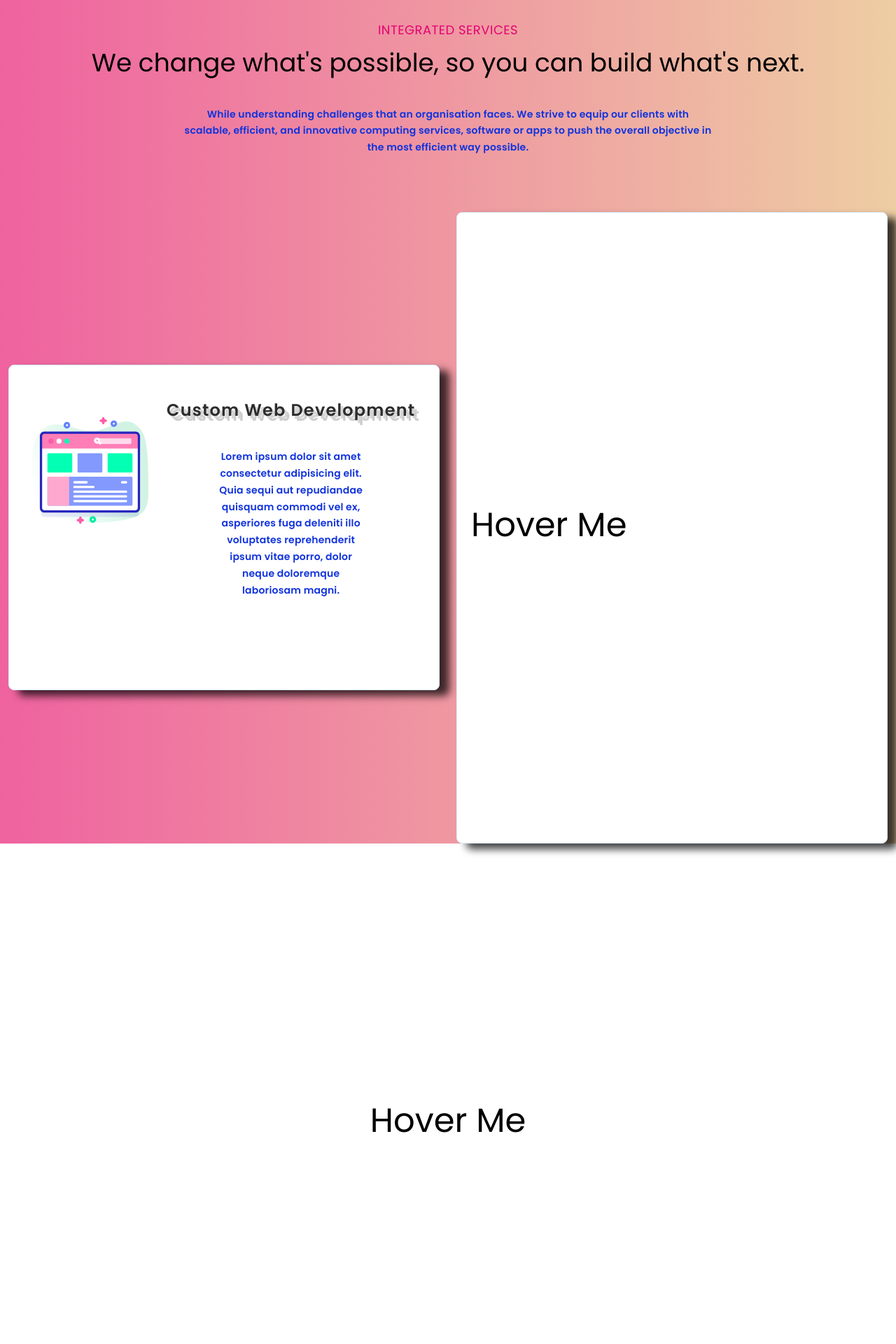
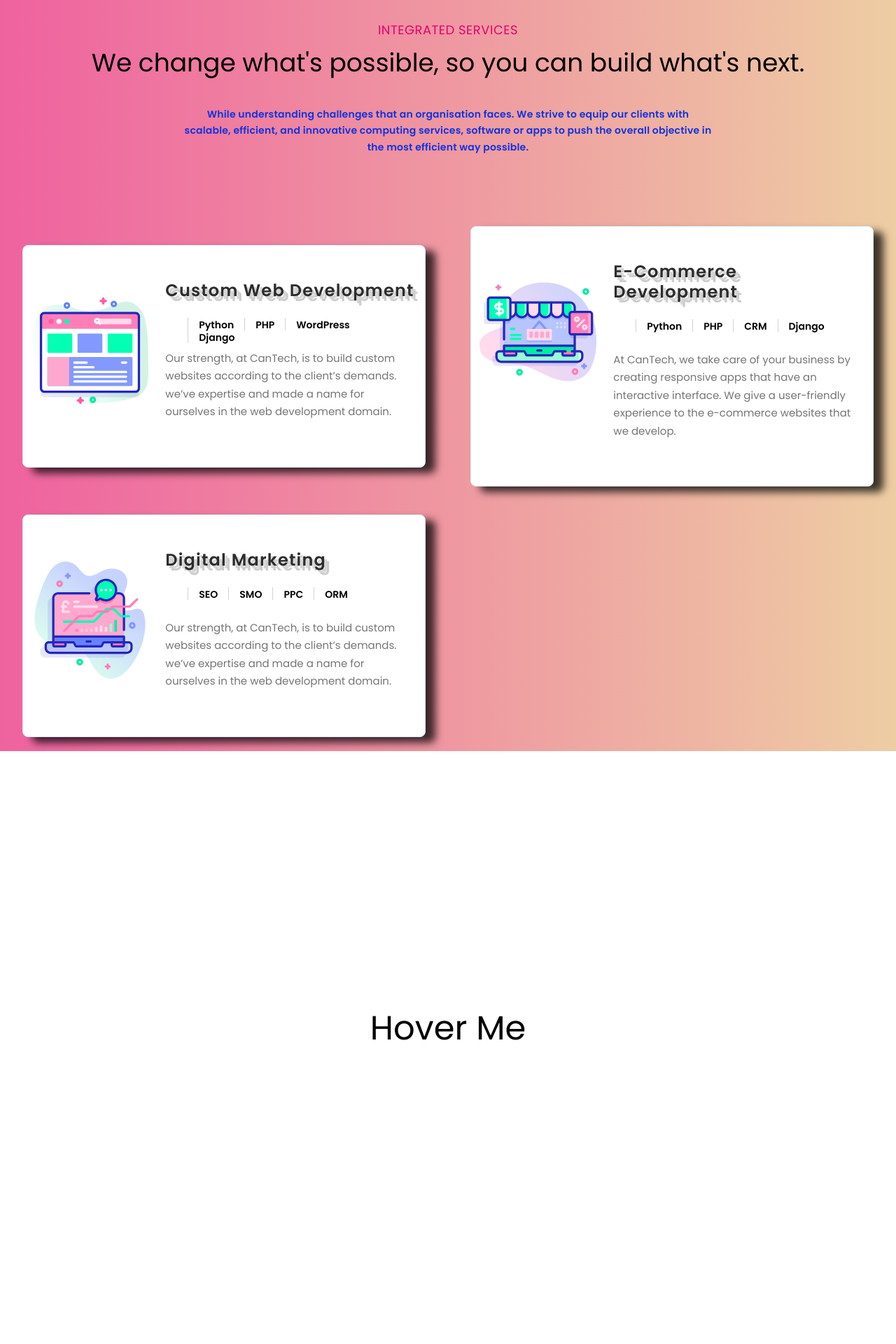
Before and after one commit to ilmaan/CanTech-Project, a Django app: page / in a window 1280 px wide. Shown: the part 1323-3243 px from the top of the page at 70% size. After the commit the page ends 2809 px from the top, so only its background shows below. Run offline with Django 3.2, Linux system fonts and the light colour scheme; some libraries are stand-ins or nearby versions.

Commit message:
next module

```diff
--- a/cantechsoftwares/cantech/static/app/css/home.css
+++ b/cantechsoftwares/cantech/static/app/css/home.css
@@ -181,6 +181,13 @@ background-image: linear-gradient(315deg, #4dccc6 0%, #96e4df 74%);
   /* z-index: -2;  */
 }
 
+.trdsec{
+  background: #EECDA3;  /* fallback for old browsers */
+  background: -webkit-linear-gradient(to right, #EF629F, #EECDA3);  /* Chrome 10-25, Safari 5.1-6 */
+  background: linear-gradient(to right, #EF629F, #EECDA3); /* W3C, IE 10+/ Edge, Firefox 16+, Chrome 26+, Opera 12+, Safari 7+ */
+  /* margin: 0 auto; */
+}
+
 .row4 h6{
   color: #e60072;
   text-transform: uppercase;
@@ -191,7 +198,7 @@ background-image: linear-gradient(315deg, #4dccc6 0%, #96e4df 74%);
   display: block;
 }
 
-.row4 p{
+.row4p{
   width: 60%;
   text-align: center;
   margin: 0 auto;
@@ -241,7 +248,7 @@ html .mt30 {
   background-position: top right;
   background-repeat: no-repeat;
   text-align: center;
-  padding: 50px 20px;
+  padding: 50px 0px;
   margin: 0;
   /* position: relative; */
   border: 1px solid #d4f0ff;
@@ -267,7 +274,7 @@ html .mt30 {
   vertical-align: baseline;
 }
 
-elegantshadow {
+.elegantshadow {
   color: #131313;
   background-color: #e7e5e4;
   letter-spacing: .15em;
@@ -307,9 +314,11 @@ elegantshadow {
   color: #2c2c2c;
   letter-spacing: .05em;
   font-weight: 600;
+  margin-bottom:3vh ;
   text-shadow:
     4px 4px 0px #d5d5d5,
     7px 7px 0px rgba(0, 0, 0, 0.2);
+
 
 }
 
@@ -322,6 +331,7 @@ elegantshadow {
 
 .hover-text {
   position: relative;
+  text-align: left;
 }
 
 .hover-text:before {
@@ -332,7 +342,9 @@ elegantshadow {
   top: 0;
   bottom: 0;
   color: white;
-  background: rgba(40, 107, 196, 0.3) !important;
+  border-radius: 40px;
+  /* background: rgba(40, 107, 196, 0.3) !important; */
+  background: rgb(230, 0, 114, 0.3)
   /* z-index: -1; */
 }
 
@@ -346,4 +358,51 @@ elegantshadow {
 .hover-text:hover::before {
   transform: scaleX(1);
   transform-origin: left;
+
 }
+
+.s-block li{
+  float: left;
+  padding: 0px 15px;
+  border-left: 1px solid lightgrey;
+  height: 18px;
+  position: relative;
+  font-weight:800 ;
+}
+
+.s-block li:before {
+  content: " ";
+  position: absolute;
+  left: 0;
+  right: 0;
+  top: 0;
+  bottom: 0;
+  color: white;
+  /* background: rgba(40, 107, 196, 0.3) !important; */
+  background: rgb(3, 252, 219, 0.3)
+  /* z-index: -1; */
+}
+
+.s-block li::before {
+  transform: scaleX(0);
+  transform-origin: right;
+  color: white;
+  transition: transform .3s ease;
+}
+
+.s-block li:hover::before {
+  transform: scaleX(1);
+  transform-origin: left;
+
+}
+
+.row4p1{
+  text-align: left;
+  color: rgb(117, 117, 117);
+  margin-top: 3vh;
+  font-size: 15px;
+}
+
+.servblock{
+  padding: 20px;
+}
--- a/cantechsoftwares/templates/home.html
+++ b/cantechsoftwares/templates/home.html
@@ -63,27 +63,67 @@ HOME
             <div class="col-lg-12">
                 <h6>INTEGRATED SERVICES</h6>
                 <h2>We change what's possible, so you can build what's next.</h2>
-                <p>While understanding challenges that an organisation faces. We strive to equip our clients with scalable, efficient, and innovative computing services, software or apps to push the overall objective in the most efficient way possible.</p>
+                <p class="row4p">While understanding challenges that an organisation faces. We strive to equip our clients with scalable, efficient, and innovative computing services, software or apps to push the overall objective in the most efficient way possible.</p>
             </div>
             <!-- 2 ELEMENTS -->
 
             <div class="col-lg-6" >
+                <div class="servblock" >
                 <div class="service-block s-block wide-sblock row" >
                     <img class="col-4" src="{% static 'app/images/development.svg' %}" alt="" height="200px">
                     <div  class="col-8">
                         <h3 class="retroshadow hover-text ">Custom Web Development</h3>
-                        <p>Lorem ipsum dolor sit amet consectetur adipisicing elit. Quia sequi aut repudiandae quisquam commodi vel ex, asperiores fuga deleniti illo voluptates reprehenderit ipsum vitae porro, dolor neque doloremque laboriosam magni.</p>
-                    </div>
+                        <ul>
+                            <li>Python</li>
+                            <li>PHP</li>
+                            <li>WordPress</li>
+                            <li>Django</li>
+                        </ul>
+                        <br>
+                        <p class="row4p1">Our strength, at CanTech, is to build custom websites according to the client’s demands. we’ve expertise and made a name for ourselves in the web development domain.</p>
+                        </div>
+                </div>
                 </div>
             </div>
+
             <div class="col-lg-6" >
-                <div class="service-block s-block wide-sblock" >
-                    <div class="rapper">
-                        <h1 class="hover-text">Hover Me</h1>
-                      </div>
-
+                <div class="servblock" >
+                <div class="service-block s-block wide-sblock row" >
+                    <img class="col-4" src="{% static 'app/images/ecommerce.svg' %}" alt="" height="200px">
+                    <div  class="col-8">
+                        <h3 class="retroshadow hover-text ">E-Commerce Development</h3>
+                        <ul>
+                            <li>Python</li>
+                            <li>PHP</li>
+                            <li>CRM</li>
+                            <li>Django</li>
+                        </ul>
+                        <br>
+                        <p class="row4p1">At CanTech, we take care of your business by creating responsive apps that have an interactive interface. We give a user-friendly experience to the e-commerce websites that we develop.</p>
+                        </div>
+                </div>
                 </div>
             </div>
+
+            <div class="col-lg-6" >
+                <div class="servblock" >
+                <div class="service-block s-block wide-sblock row" >
+                    <img class="col-4" src="{% static 'app/images/seo.svg' %}" alt="" height="200px">
+                    <div  class="col-8">
+                        <h3 class="retroshadow hover-text ">Digital Marketing</h3>
+                        <ul>
+                            <li>SEO</li>
+                            <li>SMO</li>
+                            <li>PPC</li>
+                            <li>ORM</li>
+                        </ul>
+                        <br>
+                        <p class="row4p1">Our strength, at CanTech, is to build custom websites according to the client’s demands. we’ve expertise and made a name for ourselves in the web development domain.</p>
+                        </div>
+                </div>
+                </div>
+            </div>
+
 
 
 
```
Also changed, not shown: cantechsoftwares/cantech/static/app/images/ecommerce.svg (added), cantechsoftwares/cantech/static/app/images/seo.svg (added), cantechsoftwares/cantech/static/app/images/social-media.svg (added).
